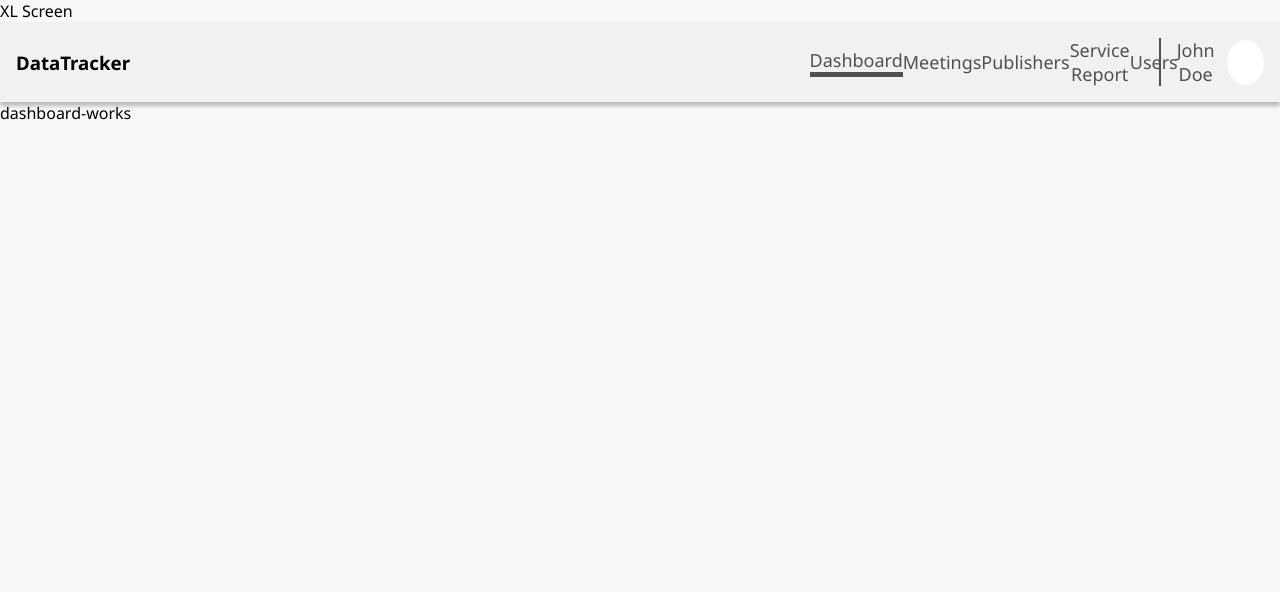
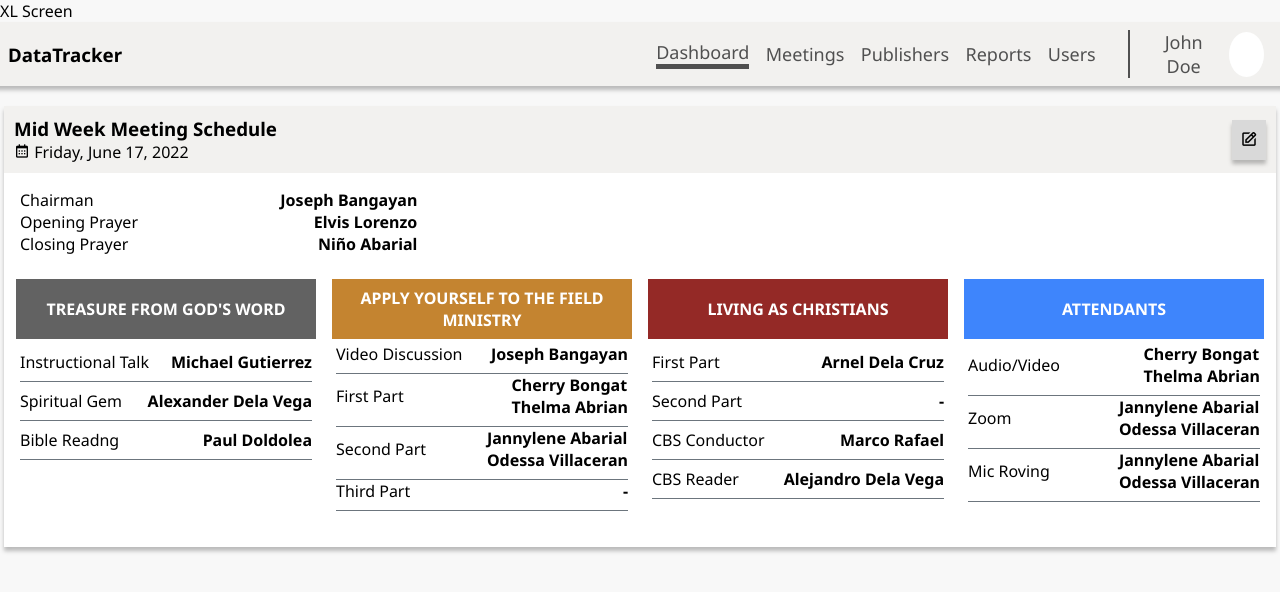
Before and after one commit to rhanzies62/JWData_Tracker, an Angular app in the folder JWDataTrackerWeb/: page /dashboard in a window 1280 px wide. Shown: the top 592 px of the page. Built offline with nearby package versions, Linux system fonts and the light colour scheme.

Commit message:
fix navigation header layout and added initial dashboard content

```diff
--- a/JWDataTrackerWeb/src/app/app.module.ts
+++ b/JWDataTrackerWeb/src/app/app.module.ts
@@ -9,6 +9,7 @@ import { ForgotPasswordComponent } from './pages/forgot-password/forgot-password
 import { DashboardComponent } from './pages/dashboard/dashboard.component';
 import { NavMenuComponent } from './shared/components/nav-menu/nav-menu.component';
 import { MainContentComponent } from './pages/main-content/main-content.component';
+import { MidWeekSchedulePanelComponent } from './pages/dashboard/mid-week-schedule-panel/mid-week-schedule-panel.component';
 
 @NgModule({
   declarations: [
@@ -17,7 +18,8 @@ import { MainContentComponent } from './pages/main-content/main-content.componen
     ForgotPasswordComponent,
     DashboardComponent,
     NavMenuComponent,
-    MainContentComponent
+    MainContentComponent,
+    MidWeekSchedulePanelComponent
   ],
   imports: [
     BrowserModule,
--- a/JWDataTrackerWeb/src/app/pages/dashboard/dashboard.component.html
+++ b/JWDataTrackerWeb/src/app/pages/dashboard/dashboard.component.html
@@ -1 +1,5 @@
-dashboard-works
+<div class="d-flex justify-content-center mt-2 mb-5">
+    <div class="col-12 col-xl-12 col-xxl-9 p-2">
+        <app-mid-week-schedule-panel></app-mid-week-schedule-panel>
+    </div>
+</div>
--- /dev/null
+++ b/JWDataTrackerWeb/src/app/pages/dashboard/mid-week-schedule-panel/mid-week-schedule-panel.component.html
@@ -0,0 +1,139 @@
+<div class="card m-1">
+    <div class="card-header">
+        <div class="row">
+            <div class="col-8 col-md-6">
+                <h3 class="m-0 p-0">Mid Week Meeting Schedule</h3>
+                <label>
+                    <i class='bx bx-calendar' ></i>
+                    Friday, June 17, 2022
+                </label>
+            </div>
+            <div class="col-4 col-md-6 d-flex align-items-center justify-content-end">
+                <button class="btn btn-default">
+                    <i class='bx bx-edit' ></i>
+                </button>
+            </div>
+        </div>
+    </div>
+    <div class="card-body p-3">
+        <div class="row mb-3">
+            <div class="col-12 col-md-5 col-xl-4 col-xxl-3">
+                <div class="d-flex justify-content-between">
+                    <label>Chairman</label>
+                    <label class="fw-bold">Joseph Bangayan</label>
+                </div>
+                <div class="d-flex justify-content-between">
+                    <label>Opening Prayer</label>
+                    <label class="fw-bold">Elvis Lorenzo</label>
+                </div>
+                <div class="d-flex justify-content-between">
+                    <label>Closing Prayer</label>
+                    <label class="fw-bold">Niño Abarial</label>
+                </div>
+            </div>
+        </div>
+        <div class="row">
+            <div class="col-12 col-md-6 col-xl-3 p-2 mb-2">
+                <div class="bg-gray p-2 text-center text-white fw-bold d-flex align-items-center justify-content-center" style="height:44px">
+                    TREASURE FROM GOD'S WORD
+                </div>
+                <div class="p-1">
+                    <div class="d-flex justify-content-between border-bottom border-secondary py-2">
+                        <label>Instructional Talk</label>
+                        <label class="fw-bold">Michael Gutierrez</label>
+                    </div>
+                    <div class="d-flex justify-content-between border-bottom border-secondary py-2">
+                        <label>Spiritual Gem</label>
+                        <label class="fw-bold">Alexander Dela Vega</label>
+                    </div>
+                    <div class="d-flex justify-content-between border-bottom border-secondary py-2">
+                        <label>Bible Readng</label>
+                        <label class="fw-bold">Paul Doldolea</label>
+                    </div>
+                </div>
+            </div>
+            <div class="col-12 col-md-6 col-xl-3 p-2 mb-2">
+                <div class="bg-yellow p-2 text-center text-white fw-bold d-flex align-items-center justify-content-center" style="height:44px">
+                    APPLY YOURSELF TO THE FIELD MINISTRY
+                </div>
+                <div class="p-1">
+                    <div class="d-flex justify-content-between border-bottom border-secondary pb-2">
+                        <label>Video Discussion</label>
+                        <label class="fw-bold">Joseph Bangayan</label>
+                    </div>
+                    <div class="d-flex justify-content-between align-items-center border-bottom border-secondary pb-2">
+                        <label>First Part</label>
+                        <div>
+                            <label class="fw-bold">Cherry Bongat</label><br/>
+                            <label class="fw-bold">Thelma Abrian</label>
+                        </div>
+                    </div>
+                    <div class="d-flex justify-content-between align-items-center border-bottom border-secondary pb-2">
+                        <label>Second Part</label>
+                        <div>
+                            <label class="fw-bold">Jannylene Abarial</label><br/>
+                            <label class="fw-bold">Odessa Villaceran</label>
+                        </div>
+                    </div>
+                    <div class="d-flex justify-content-between align-items-center border-bottom border-secondary pb-2">
+                        <label>Third Part</label>
+                        <div>
+                            <label class="fw-bold">-</label>
+                        </div>
+                    </div>
+                </div>
+            </div>
+            <div class="col-12 col-md-6 col-xl-3 p-2 mb-2">
+                <div class="bg-red p-2 text-center text-white fw-bold d-flex align-items-center justify-content-center" style="height:44px">
+                    LIVING AS CHRISTIANS
+                </div>
+                <div class="p-1">
+                    <div class="d-flex justify-content-between border-bottom border-secondary py-2">
+                        <label>First Part</label>
+                        <label class="fw-bold">Arnel Dela Cruz</label>
+                    </div>
+                    <div class="d-flex justify-content-between border-bottom border-secondary py-2">
+                        <label>Second Part</label>
+                        <label class="fw-bold">-</label>
+                    </div>
+                    <div class="d-flex justify-content-between border-bottom border-secondary py-2">
+                        <label>CBS Conductor</label>
+                        <label class="fw-bold">Marco Rafael</label>
+                    </div>
+                    <div class="d-flex justify-content-between border-bottom border-secondary py-2">
+                        <label>CBS Reader</label>
+                        <label class="fw-bold">Alejandro Dela Vega</label>
+                    </div>
+                </div>
+            </div>
+            <div class="col-12 col-md-6 col-xl-3 p-2 mb-2">
+                <div class="bg-blue p-2 text-center text-white fw-bold d-flex align-items-center justify-content-center" style="height:44px">
+                    ATTENDANTS
+                </div>
+                <div class="p-1">
+                    <div class="d-flex justify-content-between align-items-center border-bottom border-secondary pb-2">
+                        <label>Audio/Video</label>
+                        <div>
+                            <label class="fw-bold">Cherry Bongat</label><br/>
+                            <label class="fw-bold">Thelma Abrian</label>
+                        </div>
+                    </div>
+                    <div class="d-flex justify-content-between align-items-center border-bottom border-secondary pb-2">
+                        <label>Zoom</label>
+                        <div>
+                            <label class="fw-bold">Jannylene Abarial</label><br/>
+                            <label class="fw-bold">Odessa Villaceran</label>
+                        </div>
+                    </div>
+                    <div class="d-flex justify-content-between align-items-center border-bottom border-secondary pb-2">
+                        <label>Mic Roving</label>
+                        <div>
+                            <label class="fw-bold">Jannylene Abarial</label><br/>
+                            <label class="fw-bold">Odessa Villaceran</label>
+                        </div>
+                    </div>
+                </div>
+            </div>
+        </div>
+    </div>
+</div>
--- a/JWDataTrackerWeb/src/app/shared/components/nav-menu/nav-menu.component.html
+++ b/JWDataTrackerWeb/src/app/shared/components/nav-menu/nav-menu.component.html
@@ -1,16 +1,29 @@
-<div class="nav">
-    <h3 class="m-0 p-0">DataTracker</h3>
-    <div class="nav-menu">
-        <div class="menu-item">
+<div class="nav row w-100 p-2">
+    <div class="col-6 col-md-12 col-lg-3 col-xl-6 d-flex align-items-center my-2 ">
+        <h3 class="m-0 p-0 text-md-center text-lg-start w-100">DataTracker</h3>
+    </div>
+    <div class="d-none d-md-block col-12 col-lg-9 col-xl-6">
+        <div class="row">
+            <div class="col-12 col-md-8 col-lg-9 d-flex align-items-center">
+                <div class="menu-item w-100">
                     <a [routerLink]="['/dashboard']" [routerLinkActive]="['link-active']">Dashboard</a>
                     <a [routerLink]="['/meetings']" [routerLinkActive]="['link-active']">Meetings</a>
                     <a [routerLink]="['/publishers']" [routerLinkActive]="['link-active']">Publishers</a>
-            <a [routerLink]="['/servicereport']" [routerLinkActive]="['link-active']">Service Report</a>
+                    <a [routerLink]="['/servicereport']" [routerLinkActive]="['link-active']">Reports</a>
                     <a [routerLink]="['/users']" [routerLinkActive]="['link-active']">Users</a>
                 </div>
+            </div>
+            <div class=" col-12 col-md-4 col-lg-3 d-flex align-items-center">
                 <div class="menu-user">
                     <a [routerLink]="['/users']" [routerLinkActive]="['link-active']">John Doe</a>
                     <div class="profile-pic"></div>
                 </div>
             </div>
         </div>
+    </div>
+    <div class="col-6 d-block d-md-none">
+        <button class="btn btn-default d-flex align-items-center float-end">
+            <i class='bx bx-menu fs-4'></i>
+        </button>
+    </div>
+</div>
--- a/JWDataTrackerWeb/src/app/shared/components/nav-menu/nav-menu.component.scss
+++ b/JWDataTrackerWeb/src/app/shared/components/nav-menu/nav-menu.component.scss
@@ -1,54 +1,48 @@
 .nav{
     background: #F2F1EF;
     box-shadow: 0px 4px 4px rgba(0, 0, 0, 0.25);
-    padding: 1rem;
-    display: flex;
-    justify-content: space-between;
-    align-items: center;
 }
 
 .nav-menu {
-    width: 80%;
     display: flex;
     justify-content: flex-end;
     align-items: center;
 }
 
-.nav-menu .menu-user {
+.menu-user {
     display: flex;
-    width: 10%;
-    padding-left: .2rem;
     border-left: 2px solid #505050;
     align-items: center;
     justify-content: space-around;
 }
 
-.nav-menu .menu-item {
+.menu-item {
     display:flex;
     justify-content: space-around;
-    width:35%;
     align-items: center;
 }
-.nav-menu .menu-item a:hover,
-.nav-menu .menu-item a.link-active{
+.menu-item a:hover,
+.menu-item a.link-active{
     border-bottom: 5px solid #505050;
 }
 
-.nav-menu .menu-item a {
+.menu-item a {
     text-align: center;
     text-decoration: none;
     font-size:18px;
     color:#505050;
 }
 
-.nav-menu .menu-user a {
+.menu-user a {
     text-align: center;
     text-decoration: none;
     font-size:18px;
     color:#505050;
+    margin-left: 1.5rem;
+    margin-right:1rem;
 }
 
-.nav-menu .menu-user .profile-pic{
+.menu-user .profile-pic{
     background-color:white;
     border-radius: 50%;
     height:45px;
--- a/JWDataTrackerWeb/src/index.html
+++ b/JWDataTrackerWeb/src/index.html
@@ -6,6 +6,7 @@
   <base href="/">
   <meta name="viewport" content="width=device-width, initial-scale=1">
   <link rel="icon" type="image/x-icon" href="favicon.ico">
+  <link href='https://unpkg.com/boxicons@2.1.2/css/boxicons.min.css' rel='stylesheet'>
 </head>
 <body>
   <app-root></app-root>
--- a/JWDataTrackerWeb/src/styles.scss
+++ b/JWDataTrackerWeb/src/styles.scss
@@ -55,6 +55,36 @@ input, button{
     text-decoration: none;
 }
 
+.card {
+    background: #FFFFFF;
+    box-shadow: 0px 4px 4px rgba(0, 0, 0, 0.25);
+}
+
+.card .card-header{
+    background: #F2F1EF;
+    padding: 10px;
+}
+
+
+.bg-gray {
+    background: #626262 !important;
+}
+
+.bg-yellow {
+    background: #C48430 !important;
+}
+
+.bg-red {
+    background: #942926 !important;
+}
+
+.bg-blue{
+    background: #3E85FC !important;
+}
+
+.text-white{
+    color:white !important;
+}
 
 // Small devices (landscape phones, 576px and up)
 @media (min-width: 576px) { }
```
Also changed, not shown: JWDataTrackerWeb/src/app/pages/dashboard/mid-week-schedule-panel/mid-week-schedule-panel.component.ts (added, +15 -0 lines), JWDataTrackerWeb/src/app/pages/dashboard/mid-week-schedule-panel/mid-week-schedule-panel.component.scss (added). Lines whose indentation alone changed are shown as unchanged.
